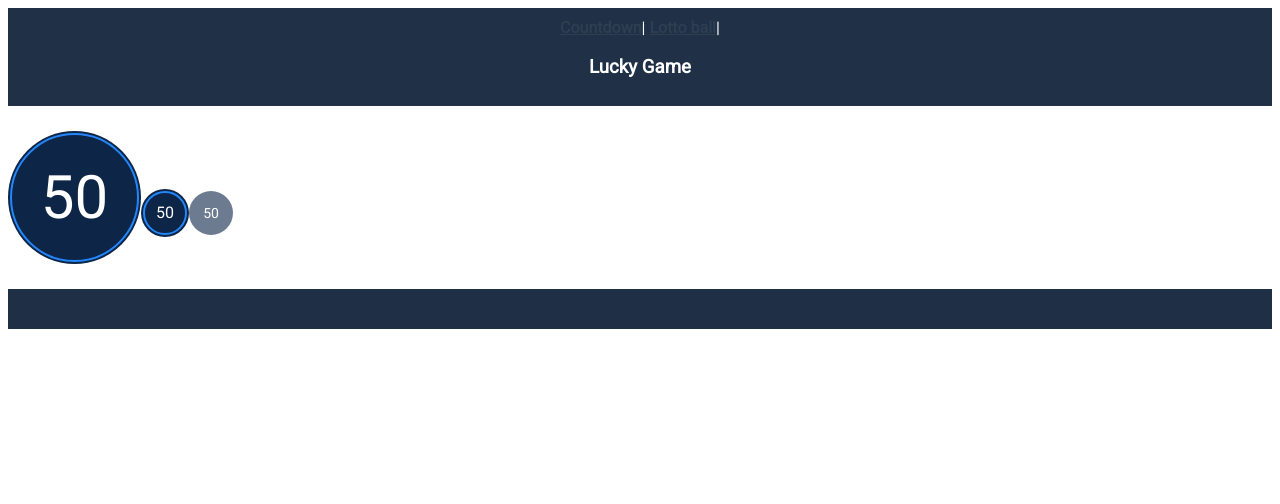
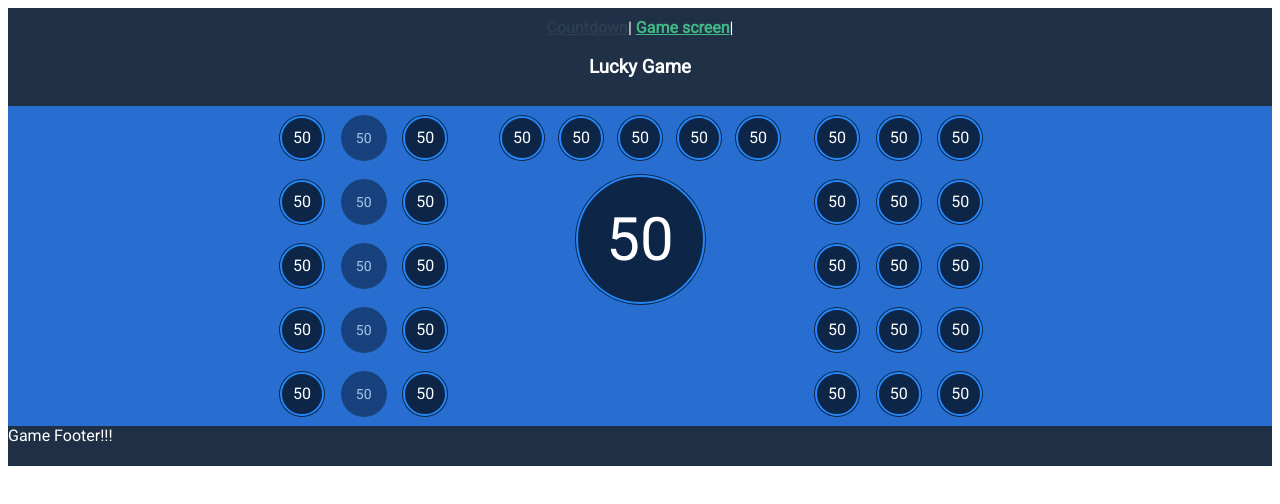
Before and after one commit to boskobezik/lucky-game, a Vue app: page /gameScreen in a window 1280 px wide. Shown: the top 504 px of the page. Built offline with nearby package versions, Linux system fonts and the light colour scheme.

Commit message:
Created GameScreen, improved LottoBall, fixed bugs...

```diff
--- a/public/index.html
+++ b/public/index.html
@@ -6,11 +6,11 @@
     <meta name="viewport" content="width=device-width,initial-scale=1.0">
     <link rel="icon" href="<%= BASE_URL %>favicon.ico">
     <link href="https://fonts.googleapis.com/css?family=Lato:300,400|Roboto&display=swap" rel="stylesheet">
-    <title>lucky-game</title>
+    <title>Lucky Game</title>
   </head>
   <body>
     <noscript>
-      <strong>We're sorry but lucky-game doesn't work properly without JavaScript enabled. Please enable it to continue.</strong>
+      <strong>We're sorry but Lucky Game doesn't work properly without JavaScript enabled. Please enable it to continue.</strong>
     </noscript>
     <div id="app"></div>
     <!-- built files will be auto injected -->
--- a/src/App.vue
+++ b/src/App.vue
@@ -2,38 +2,32 @@
   <div id="app">
     <div id="nav">
       <router-link to="/countdown">Countdown</router-link>|
-      <router-link to="/ball">Lotto ball</router-link>|
+      <router-link to="/gameScreen">Game screen</router-link>|
       <h3>Lucky Game</h3>
     </div>
-    <LottoBall :value="20" size="large"
-    style="display: inline-block; padding: 25px 0 25px 0;"/>
-    <LottoBall :value="20" size="small"
-    style="display: inline-block; padding: 25px 0 25px 0;"/>
-    <LottoBall :value="20" size="small" faded
-    style="display: inline-block; padding: 25px 0 25px 0;"/>
-    <div class="footer"></div>
+    <main class="lb-background">
+      <router-view />
+    </main>
+    <div class="footer">
+      <router-view name="gameFooter"/>
+    </div>
   </div>
 </template>
 
 <script>
-// import 'bootstrap/dist/css/bootstrap.css';
-import LottoBall from './components/shared/LottoBall.vue';
-
-export default {
-  components: { LottoBall },
-};
+export default {};
 </script>
 
 <style scoped>
 #app {
-  font-family: 'Roboto', sans-serif;
+  font-family: "Roboto", sans-serif;
   -webkit-font-smoothing: antialiased;
   -moz-osx-font-smoothing: grayscale;
 }
 
 #nav {
   padding: 10px;
-  background: #1F3047;
+  background: #1f3047;
   color: white;
   text-align: center;
 }
@@ -46,24 +40,40 @@ export default {
 #nav a.router-link-exact-active {
   color: #42b983;
 }
-.footer{
-  height: 40px; width: auto;
+.footer {
+  height: 40px;
+  width: auto;
 }
 </style>
 
 <!-- GLOBAL STYLES -->
 <style>
 .header {
-    background: #1F3046;
+  background: #1f3046;
 }
 .footer {
-    background: #1F3046;
+  background: #1f3046;
 }
 .lb-background {
   /*border: 1px solid #2489ff;*/
-  background: #286ED0;
+  background: #286ed0;
 }
 .db-background {
-  background: #6899DE;
+  background: #6899de;
+}
+.pl-25 {
+  padding-left: 25px;
+}
+.pl-15 {
+  padding-left: 15px;
+}
+.inline-block {
+  display: inline-block;
+}
+/*----- Clearfix: Force an Element not to collapse -----*/
+.clearfix:after {
+  content: "";
+  display: table;
+  clear: both;
 }
 </style>
--- a/src/components/shared/LottoPage.vue
+++ b/src/components/shared/GameFooter.vue
@@ -1,6 +1,6 @@
 <template>
 <div>
-
+    <span>Game Footer!!!</span>
 </div>
 </template>
 
@@ -10,6 +10,8 @@ export default {
 };
 </script>
 
-<style>
-
+<style scoped>
+span{
+    color: white;
+}
 </style>
--- /dev/null
+++ b/src/components/shared/GameScreen.vue
@@ -0,0 +1,99 @@
+<template>
+  <div>
+    <div class="grid">
+      <!-- COLUMN 1 -->
+      <div>
+        <LottoBall :value="50" size="small" />
+        <LottoBall :value="50" size="small" />
+        <LottoBall :value="50" size="small" />
+        <LottoBall :value="50" size="small" />
+        <LottoBall :value="50" size="small" />
+      </div>
+      <!-- COLUMN 2 -->
+      <div>
+        <LottoBall faded :value="50" size="small" />
+        <LottoBall faded :value="50" size="small" />
+        <LottoBall faded :value="50" size="small" />
+        <LottoBall faded :value="50" size="small" />
+        <LottoBall faded :value="50" size="small" />
+      </div>
+      <!-- COLUMN 3 -->
+      <div>
+        <LottoBall :value="50" size="small" />
+        <LottoBall :value="50" size="small" />
+        <LottoBall :value="50" size="small" />
+        <LottoBall :value="50" size="small" />
+        <LottoBall :value="50" size="small" />
+      </div>
+      <!-- ROW -->
+      <div class="nested" style="margin: 0 35px;">
+        <LottoBall :value="50" size="small" />
+        <LottoBall :value="50" size="small" />
+        <LottoBall :value="50" size="small" />
+        <LottoBall :value="50" size="small" />
+        <LottoBall :value="50" size="small" />
+        <div class="nested-big-ball">
+            <LottoBall :value="50" size="large" />
+        </div>
+      </div>
+      <!-- COLUMN 4 -->
+      <div>
+        <LottoBall :value="50" size="small" />
+        <LottoBall :value="50" size="small" />
+        <LottoBall :value="50" size="small" />
+        <LottoBall :value="50" size="small" />
+        <LottoBall :value="50" size="small" />
+      </div>
+      <!-- COLUMN 5 -->
+      <div>
+        <LottoBall :value="50" size="small" />
+        <LottoBall :value="50" size="small" />
+        <LottoBall :value="50" size="small" />
+        <LottoBall :value="50" size="small" />
+        <LottoBall :value="50" size="small" />
+      </div>
+      <!-- COLUMN 6 -->
+      <div>
+        <LottoBall :value="50" size="small" />
+        <LottoBall :value="50" size="small" />
+        <LottoBall :value="50" size="small" />
+        <LottoBall :value="50" size="small" />
+        <LottoBall :value="50" size="small" />
+      </div>
+    </div>
+
+  </div>
+</template>
+
+<script>
+import LottoBall from './LottoBall.vue';
+
+export default {
+  components: { LottoBall },
+};
+</script>
+
+<style scoped>
+.grid {
+  display: grid;
+  grid-template-columns: .5fr .5fr .5fr 1fr .5fr .5fr .5fr;
+  max-width: 720px;
+
+  margin: 0 auto;
+}
+.nested{
+    display: grid;
+    grid-template-columns: repeat(5, 1fr);
+    grid-gap: 15px;
+    min-height: 5px;
+    max-height: 5px;
+    height: 25px;
+}
+.nested-big-ball{
+    display: grid;
+    grid-column-start: 2;
+    grid-column-end: 5;
+    margin: 0 auto;
+    margin-top: -20px;
+}
+</style>
--- a/src/components/shared/LottoBall.vue
+++ b/src/components/shared/LottoBall.vue
@@ -1,7 +1,7 @@
 <template>
   <div>
-    <div :class="getClasses">
-      <span :class="getTextClass">{{50}}</span>
+    <div class="ball" :class="getClasses">
+      <span :class="getTextClass">{{value || '[missing value]'}}</span>
     </div>
   </div>
 </template>
@@ -44,31 +44,33 @@ export default {
 };
 </script>
 
-<style>
+<style scoped>
+.ball{
+  margin: 10px 0px;
+  display: inline-block;
+}
 .ball-large {
   border-radius: 100%;
   border: 2px solid #2386fa;
-  box-shadow: 0 0 0 2px #0d2547;
+  box-shadow: 0 0 0 1px #0d2547;
   background: #0d2547;
   color: white;
   height: 125px;
   width: 125px;
-  margin: 2px;
   z-index: 100;
 }
 .ball-small {
   border-radius: 100%;
   border: 2px solid #2386fa;
-  box-shadow: 0 0 0 2px #0d2547;
+  box-shadow: 0 0 0 1px #0d2547;
   background: #0d2547;
   color: white;
   height: 40px;
   width: 40px;
-  margin: 2px;
   z-index: 100;
 }
 .ball-faded {
-  border: 0px;
+  border: 2px solid transparent;
   opacity: 60%;
 }
 .ball-text-small {
@@ -89,7 +91,7 @@ export default {
   margin: 0 auto;
 }
 .ball-text-large {
-  line-height: 2.1em;
+  line-height: 7.85rem;
   text-align: center;
   font-size: 3.75rem;
   width: 125px;
--- a/src/router/index.js
+++ b/src/router/index.js
@@ -1,7 +1,8 @@
 import Vue from 'vue';
 import VueRouter from 'vue-router';
 import CountdownPage from '../components/shared/CountdownPage.vue';
-import LottoBall from '../components/shared/LottoBall.vue';
+import GameScreen from '../components/shared/GameScreen.vue';
+import GameFooter from '../components/shared/GameFooter.vue';
 
 Vue.use(VueRouter);
 
@@ -12,9 +13,12 @@ const routes = [
     component: CountdownPage,
   },
   {
-    path: '/ball',
-    name: 'Ball',
-    component: LottoBall,
+    path: '/gameScreen',
+    name: 'GameScreen',
+    components: {
+      default: GameScreen,
+      gameFooter: GameFooter,
+    },
   },
 ];
 
```
